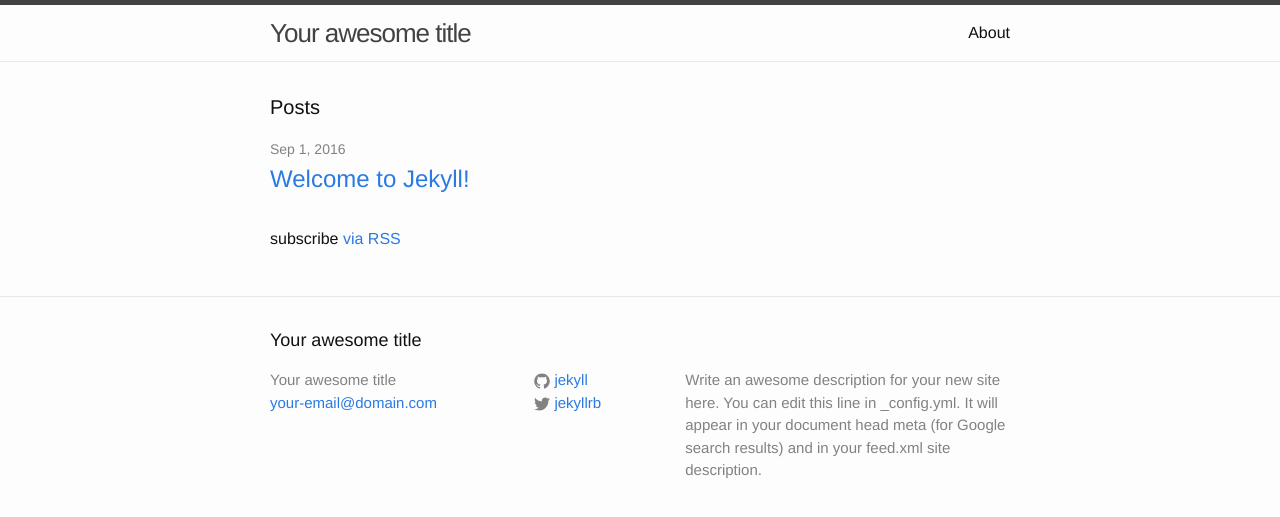
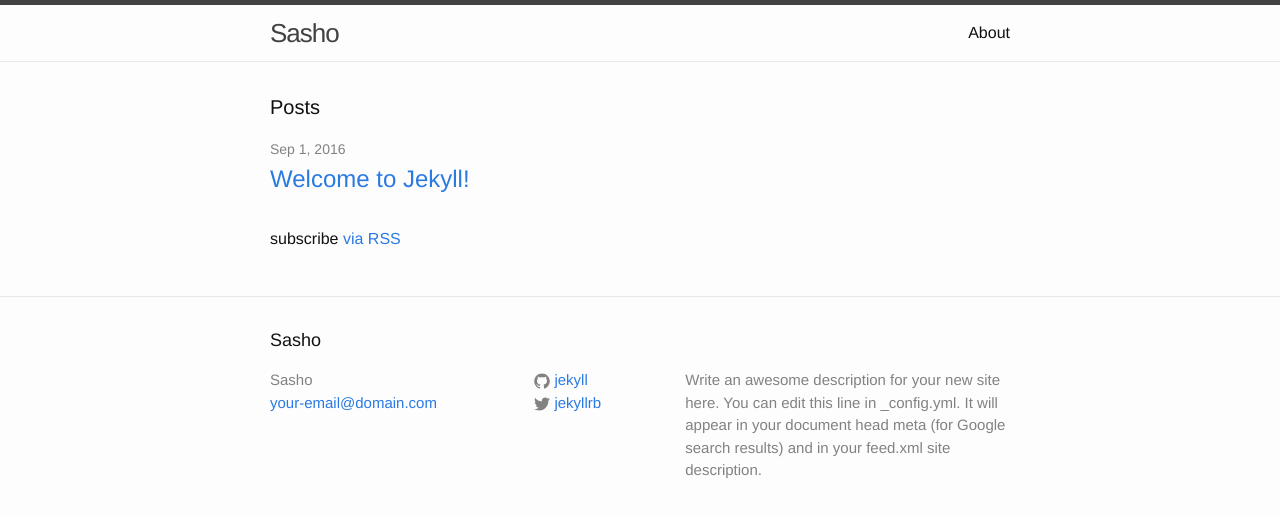
Before and after one commit to ssaso/github.io, a Jekyll site: the page built from index.html, in a window 1280 px wide. Shown: the top 517 px of the page. Built offline with Jekyll 4.4.1, drawn with Linux system fonts in a browser that asks for light colours.

Commit message:
Update _config.yml

```diff
--- a/_config.yml
+++ b/_config.yml
@@ -6,7 +6,7 @@
 # 'jekyll serve'. If you change this file, please restart the server process.
 
 # Site settings
-title: Your awesome title
+title: Sasho
 email: your-email@domain.com
 description: > # this means to ignore newlines until "baseurl:"
   Write an awesome description for your new site here. You can edit this
```
